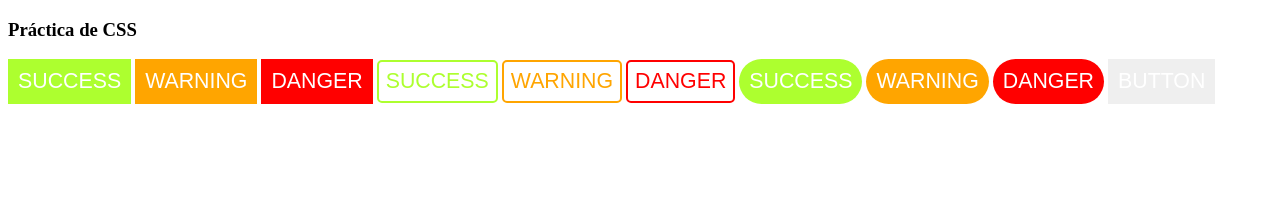
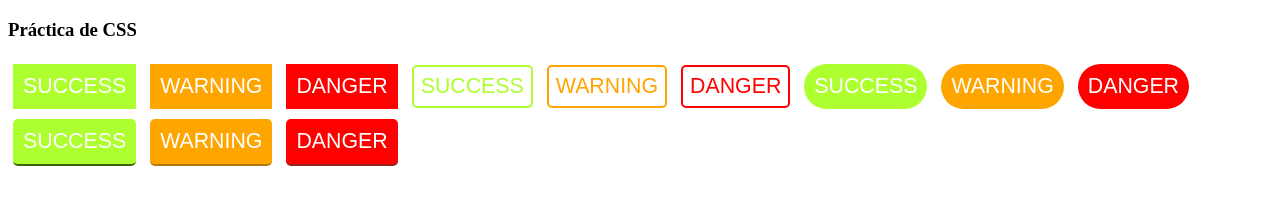
Before and after one commit to andreevazquez/devf-batch5-gdl-blanca, a plain HTML site: page html/practica_CSS.html in a window 1280 px wide. Drawn offline with Linux system fonts and the light colour scheme.

Commit message:
practica de botones

```diff
--- a/html/practica_CSS.html
+++ b/html/practica_CSS.html
@@ -5,60 +5,10 @@
     <meta name="viewport" content="width=device-width, initial-scale=1.0">
     <meta http-equiv="X-UA-Compatible" content="ie=edge">
     <title>CSS practica</title>
+<link rel="stylesheet" href="practica_css.css">
 </head>
 <body>
-
-    <style>
-        button{
-            color:white;
-            padding: 10px;
-            font-size: 16pt;
-            text-align: center;
-            border: none;
-
-
-        }
-        /*este es un selector mixto, etiqueta y clase*/
-    button.round{
-        border-radius: 25px
-    }
-    button.success{
-        background-color:greenyellow;
-
-    }
-    button.success-outline{
-        background-color:rgba(0,0, 0, 0);
-        border:2px solid greenyellow;
-        color:greenyellow;
-        border-radius:5px;
-        padding:7px;
-
-    }
-    button.warning{
-        background-color:orange;
-    }
-
-    button.warning-outline{
-        background-color:rgba(0,0, 0, 0);
-        border:2px solid orange;
-        color:orange;
-        border-radius:5px;
-        padding:7px;
-    }
-
-    button.danger{
-        background-color: red;
-
-    }
-    button.danger-outline{
-        background-color:rgba(0,0, 0, 0);
-        border:2px solid red;
-        color:red;
-        border-radius:5px;
-        padding:7px;
-    }
-</style>
-<nav>
+    <nav>
     <h3>Práctica de CSS</h3>
 </nav>
 <button class="success"> SUCCESS</button>
@@ -70,6 +20,8 @@
 <button class="success round">SUCCESS</button>
 <button class="warning round">WARNING</button>
 <button class="danger round">DANGER</button>
-<button>BUTTON</button>
+<button class="success-shadow">SUCCESS</button>
+<button class="warning-shadow">WARNING</button>
+<button class="danger-shadow">DANGER</button>
 </body>
 </html>
--- /dev/null
+++ b/html/practica_css.css
@@ -0,0 +1,91 @@
+button{
+    color:white;
+    padding: 10px;
+    font-size: 16pt;
+    text-align: center;
+    border: none;
+    margin:5px;
+    transition: 1000ms all ease
+
+
+
+}
+button:hover{
+    transform: scale(1.3);
+}
+
+button:hover{
+    color:red;
+}
+/*este es un selector mixto, etiqueta y clase*/
+button.round{
+border-radius: 25px
+}
+button.success{
+background-color:greenyellow;
+
+}
+button.success:hover{
+color:red;
+}
+
+
+button.success-outline{
+background-color:rgba(0,0, 0, 0);
+border:2px solid greenyellow;
+color:greenyellow;
+border-radius:5px;
+padding:7px;
+
+}
+button.success-shadow{
+background-color:greenyellow;
+border-radius:5px;
+border-bottom: 2px solid rgb(63, 100, 8);
+padding-bottom: 8px greenyellow;
+
+
+}
+button.warning{
+background-color:orange;
+}
+button.warning:hover{
+color:red;
+
+}
+
+button.warning-outline{
+background-color:rgba(0,0, 0, 0);
+border:2px solid orange;
+color:orange;
+border-radius:5px;
+padding:7px;
+}
+button.warning-shadow{
+background-color: orange;
+border-radius: 5px;
+border-bottom:2px solid rgb(180, 122, 15);
+padding-bottom:8px orange;
+}
+
+button.danger{
+background-color: red;
+
+}
+button.danger:hover{
+color:red;
+}
+button.danger-outline{
+background-color:rgba(0,0, 0, 0);
+border:2px solid red;
+color:red;
+border-radius:5px;
+padding:7px;
+}
+button.danger-shadow{
+background-color:red;
+border-radius: 5px;
+border-bottom:2px solid rgb(153, 32, 32);
+padding-bottom: 8px solid red;
+
+}
```
